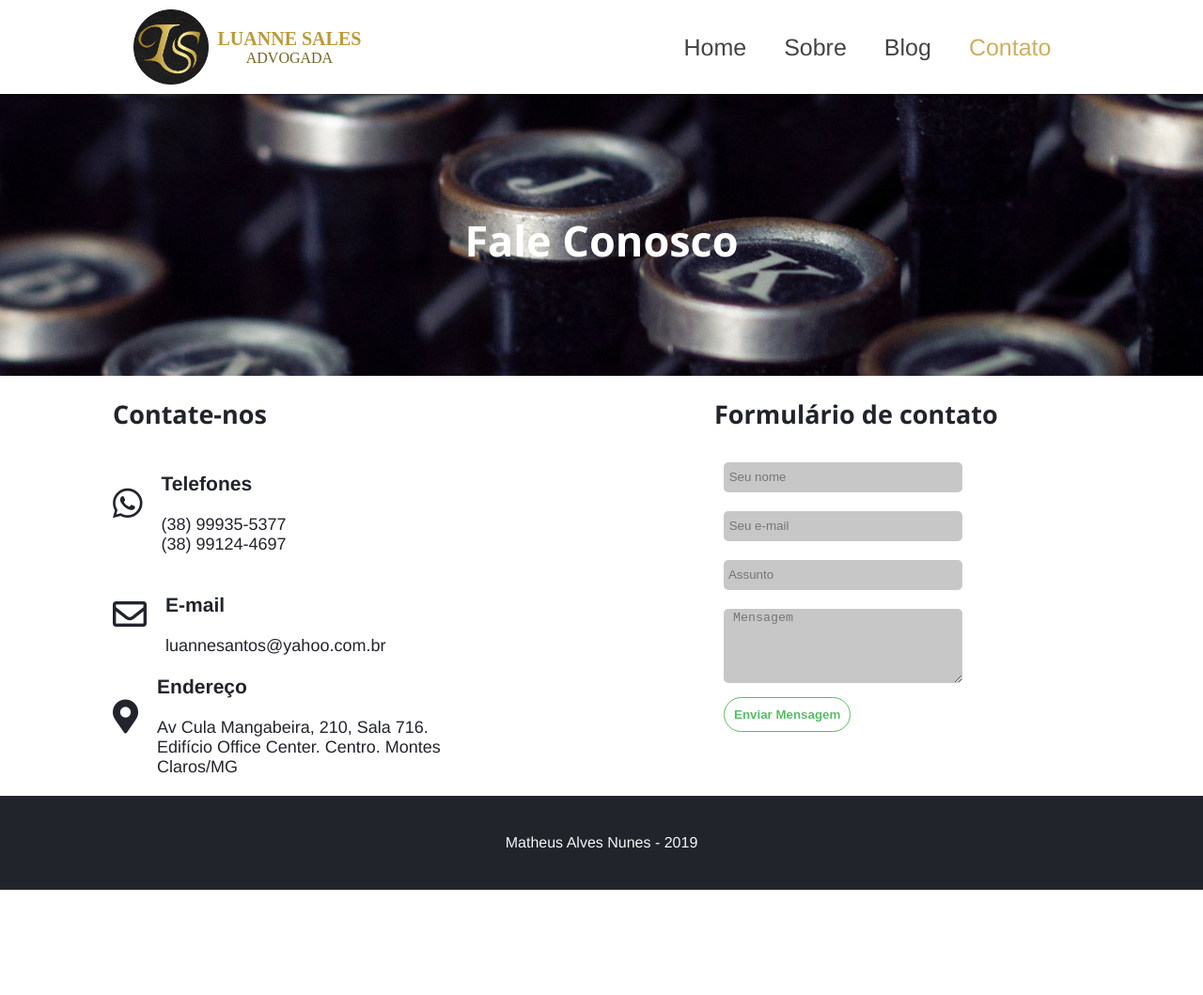
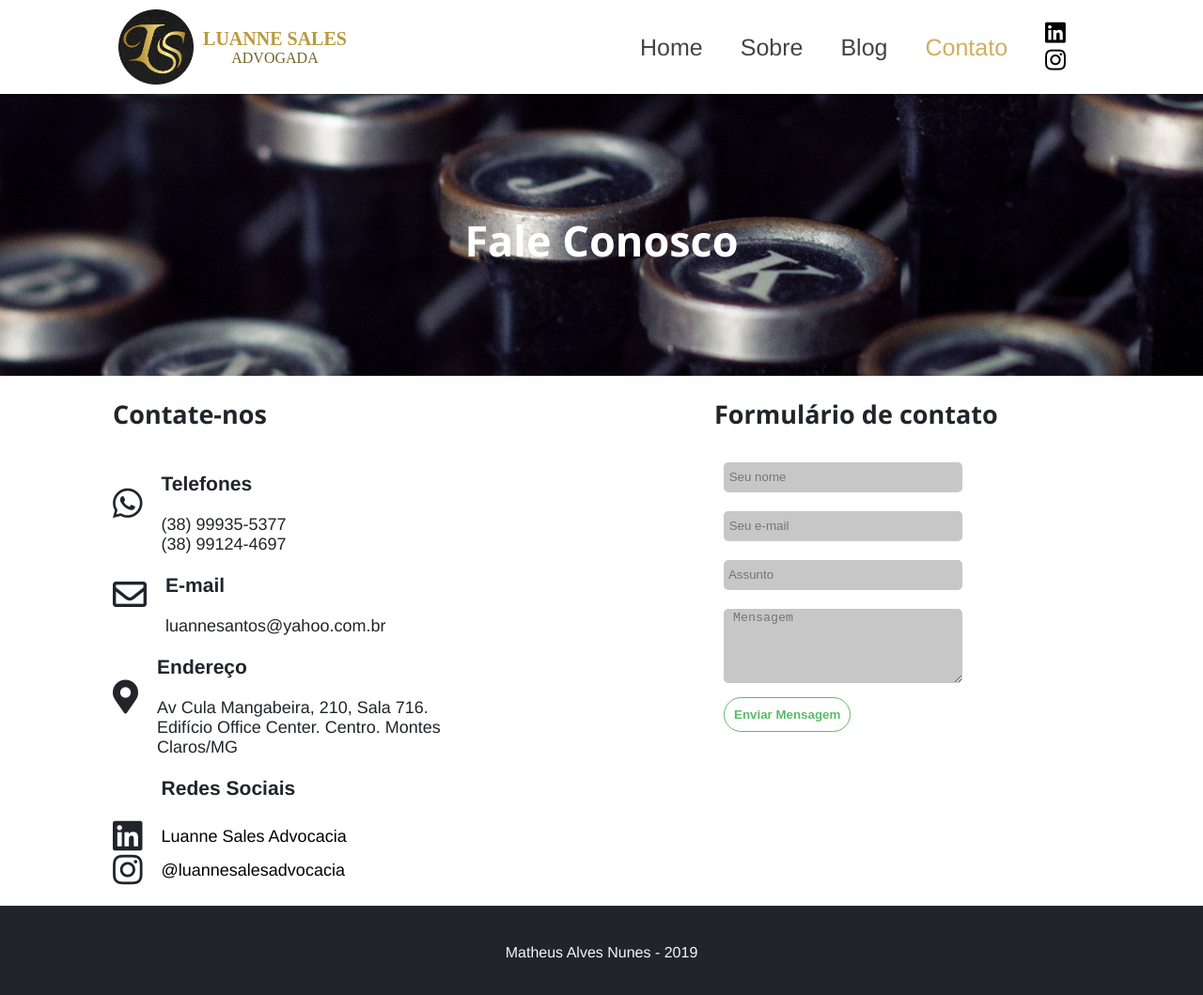
Before and after one commit to luanne-sales/luanne-sales.github.io, a Jekyll site: the page built from contato.html, in a window 1280 px wide and 1064 px high. Shown: the top 1059 px of the window at 94% size. Built offline with Jekyll 4.4.1, drawn with Linux system fonts in a browser that asks for light colours; nearby versions of some CDN libraries; some web fonts are replaced.

Commit message:
Social network - Added links for instagram and linkedin on 'contato' and navigation - dropdown menu now appears in medium devices

```diff
--- a/_includes/navigation.html
+++ b/_includes/navigation.html
@@ -29,6 +29,18 @@
         </a>
       </li>
     {% endfor %}
+      <li>
+          <div>
+            <a class="blog-item-link" href="https://www.linkedin.com/company/luanne-sales-advocacia/about/">
+              <i class="fab fa-linkedin"></i>
+            </a>
+          </div>
+          <div>
+            <a class="blog-item-link" href="https://www.instagram.com/luannesalesadvocacia/">
+              <i class="fab fa-instagram"></i>
+            </a>
+          </div>
+      </li>
   </ul>
 
 </header>
--- a/assets/css/main.css
+++ b/assets/css/main.css
@@ -88,6 +88,7 @@ body>header div a img {
   flex-direction: row;
   flex-wrap: nowrap;
   justify-content: space-between;
+  align-items: center;
 }
 
 #menu-button {
@@ -132,7 +133,7 @@ _______________________________________________*/
 
 #side-bar{
   display: none;
-  height: 300px;
+  height: 400px;
   width: 300px;
   background-color: #f4f7f8;
   z-index: 9999;
@@ -355,8 +356,13 @@ ________________________________________________*/
   flex-wrap: nowrap;
   align-items: center;
 }
+
 .fa-2x{
   margin-right: 20px;
+}
+
+.fa-hashtag{
+  visibility: hidden;
 }
 
 .side-header{
--- a/assets/css/queries.css
+++ b/assets/css/queries.css
@@ -103,7 +103,10 @@
   #cards-container{
     grid-template-areas: 'card-1 card-2' 'card-3 card-4 ' 'card-5 card-6';
   }
-  #side-bar{ display: none !important; /* hides the side bar at window on resize */ }
+
+  #menu-button{
+    display: block;
+  }
 
   #first-img{
     height: 50vh;
@@ -142,7 +145,7 @@
 
 /* Large devices (desktops, 992px and up)*/
 @media (min-width: 992px) and (max-width: 1199.98px) {
-  #side-bar{ display: none !important; }
+  #side-bar{ display: none !important; } /* hides the side bar at window on resize */
   #first-img{
     height: 60vh;
   }
--- a/contato.html
+++ b/contato.html
@@ -22,9 +22,9 @@ description: Luanne Santos Sales Advogada Montes Claros
             (38) 99124-4697
           </div>
         </div>
-<br>
+
         <div class="contato-flex-inner">
-        <br>  <div>
+          <div>
             <i class="far fa-envelope fa-2x"></i>
           </div>
           <div>
@@ -39,6 +39,27 @@ description: Luanne Santos Sales Advogada Montes Claros
             <h3>Endereço</h3>
             Av Cula Mangabeira, 210,  Sala 716. <br>
             Edifício Office Center. Centro. Montes Claros/MG
+          </div>
+        </div>
+
+        <div class="contato-flex-inner">
+          <div>
+            <i class="fas fa-hashtag fa-2x"></i>
+          </div>
+          <div>
+            <h3>Redes Sociais</h3>
+          </div>
+        </div>
+        <div class="contato-flex-inner">
+          <div><i class="fab fa-linkedin fa-2x"></i></div>
+          <div>
+            <a class="blog-item-link" href="https://www.linkedin.com/company/luanne-sales-advocacia/about/">Luanne Sales Advocacia</a>
+          </div>
+        </div>
+        <div class="contato-flex-inner">
+          <div> <i class="fab fa-instagram fa-2x"></i> </div>
+          <div>
+            <a class="blog-item-link" href="https://www.instagram.com/luannesalesadvocacia/">@luannesalesadvocacia</a>
           </div>
         </div>
       </div>
```
